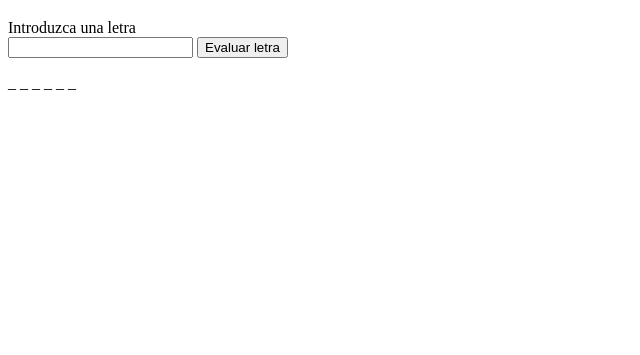
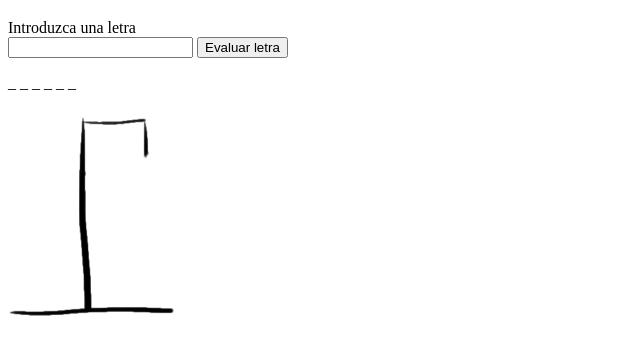
Before and after one commit to David-F23/Juego_del_ahorcado, a plain HTML site: page index.html in a window 1280 px wide. Shown: the part 61-416 px from the top of the page, without its empty margins (0-640 px from the left). Drawn offline with Linux system fonts and the light colour scheme.

Commit message:
Se le dio medida a la imagen

```diff
--- a/index.html
+++ b/index.html
@@ -5,6 +5,7 @@
     <meta http-equiv="X-UA-Compatible" content="IE=edge">
     <meta name="viewport" content="width=device-width, initial-scale=1.0">
     <title>Juego del ahorcado</title>
+    <link rel="stylesheet" href="style.css">
 </head>
 <body>
     <h1>Juego del ahorcado con JavaScript</h1>
--- a/style.css
+++ b/style.css
@@ -0,0 +1,5 @@
+#ahorcado{
+    height: 210px;
+    width: 200px;
+    background-image: url(./ahorcado.png);
+}
```
